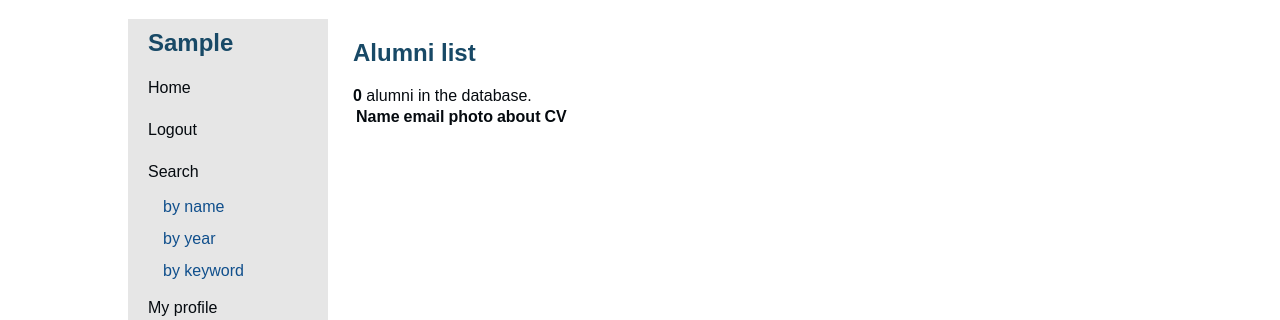
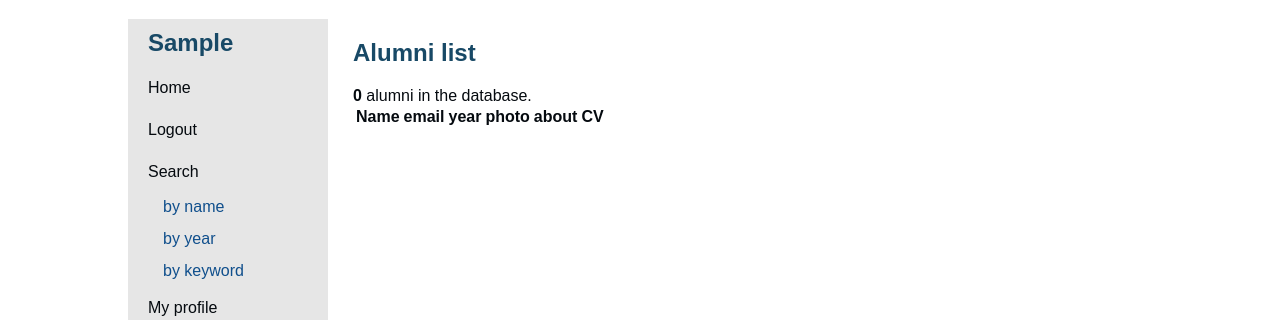
Before and after one commit to MVA-Alumni/website, a Django app: page /list_users in a window 1280 px wide. Shown: the part 146-466 px from the top of the page. Run offline with Django 3.2, Linux system fonts and the light colour scheme; the visitor is signed in with stand-in values (Sample User, id 1); data that the repository does not hold is empty; some web fonts are replaced.

Commit message:
show year in admin list

```diff
--- a/directory/templates/list_users.html
+++ b/directory/templates/list_users.html
@@ -13,6 +13,7 @@
     <tr>
       <th>Name</th>
       <th>email</th>
+      <th>year</th>
       <th>photo</th>
       <th>about</th>
       <th>CV</th>
@@ -21,6 +22,7 @@
     <tr>
       <td><a href="{% url 'alumnus' al.username %}">{{ al.first_name }} {{ al.last_name }}</a></td>
       <td>{{ al.email }}</td>
+      <td>{{ al.year }}</td>
       <td>{% if al.photo %}X{% endif %}</td>
       <td>{{ al.presentation }}</td>
       <td>{% if al.cv %}X{% endif %}</td>
--- a/directory/views.py
+++ b/directory/views.py
@@ -237,6 +237,7 @@ def list_users(request):
             'first_name': al.user.first_name,
             'last_name': al.user.last_name,
             'email': al.user.email,
+            'year': al.year.pk,
             'photo': bool(al.photo),
             'presentation': len(al.presentation) if al.presentation else 0,
             'cv': bool(al.cv)
```
